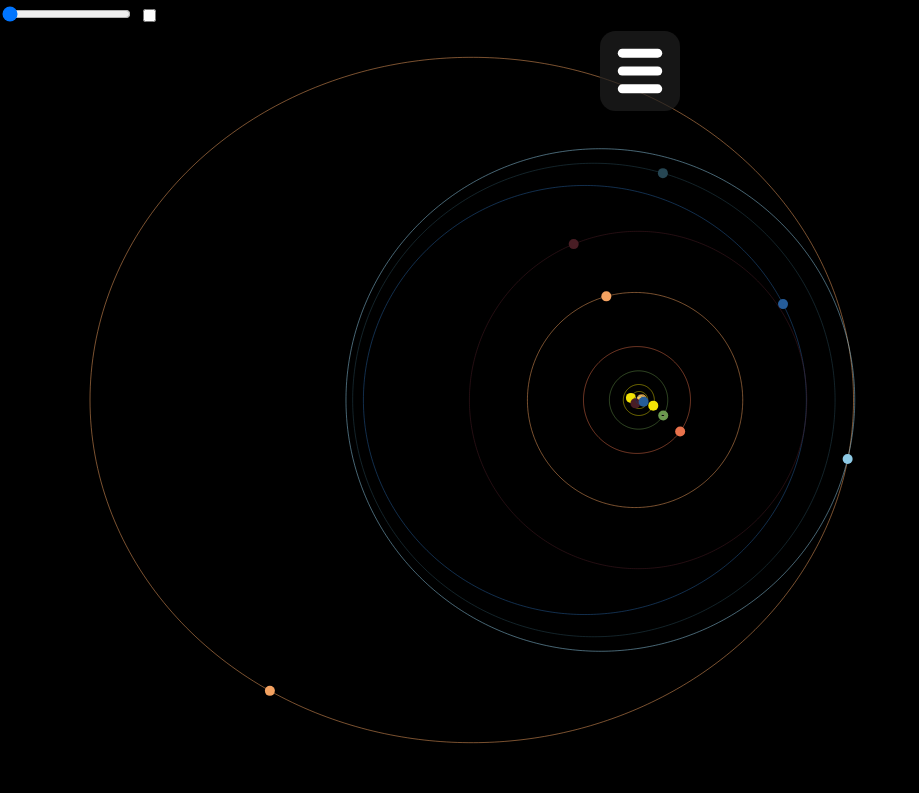
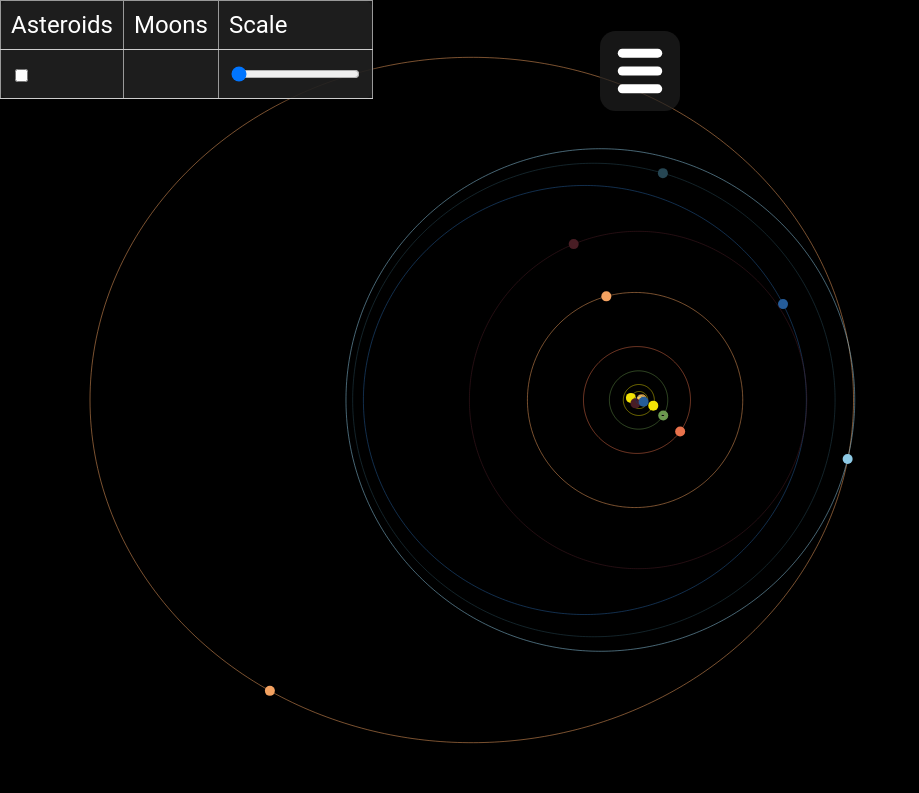
Before and after one commit to andr-line/zinzins-d-espace, a plain HTML site: page orbits/orbits.html in a window 1280 px wide. Shown: the whole page, without its empty margins (0-919 px from the left). Drawn offline with nearby package versions, Linux system fonts and the light colour scheme.

Commit message:
ptit table pour les contrôles du solar system

```diff
--- a/orbits/orbits.html
+++ b/orbits/orbits.html
@@ -42,8 +42,24 @@
     </style>
 
     <div class="controls">
-        <input type="range" min="0" max="1" step="0.0001" value="0" class="slider" id="zoomSlider" />
-        <input type="checkbox" class="button" id="asteroidsButton" />
+        <table>
+            <tr>
+                <td>Asteroids</td>
+                <td>Moons</td>
+                <td>Scale</td>
+            </tr>
+            <tr>
+                <td>
+                    <input type="checkbox" class="button" id="asteroidsButton" />
+                </td>
+                <td>
+
+                </td>
+                <td>
+                    <input type="range" min="0" max="1" step="0.0001" value="0" class="slider" id="zoomSlider" />
+                </td>
+            </tr>
+        </table>
     </div>
     <div class="table-container" class="hidden">
         <div class="tableTitle"></div>
```
